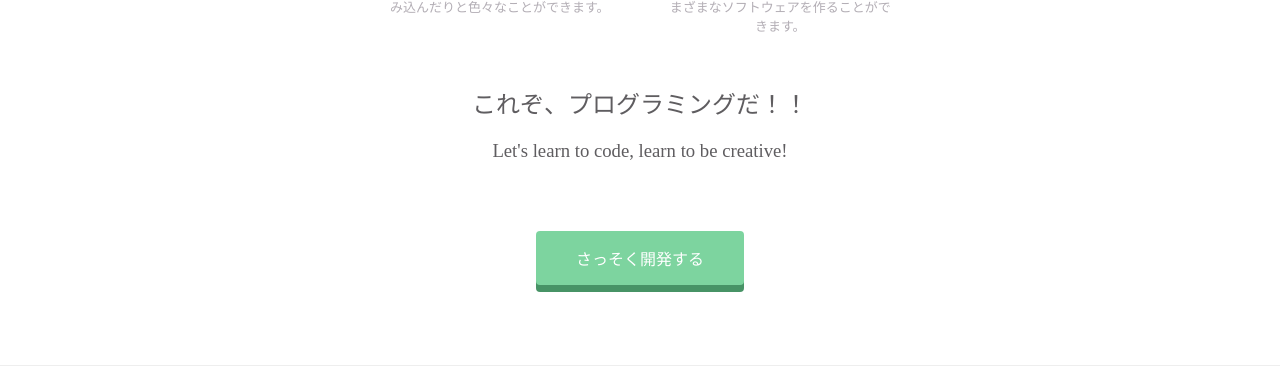
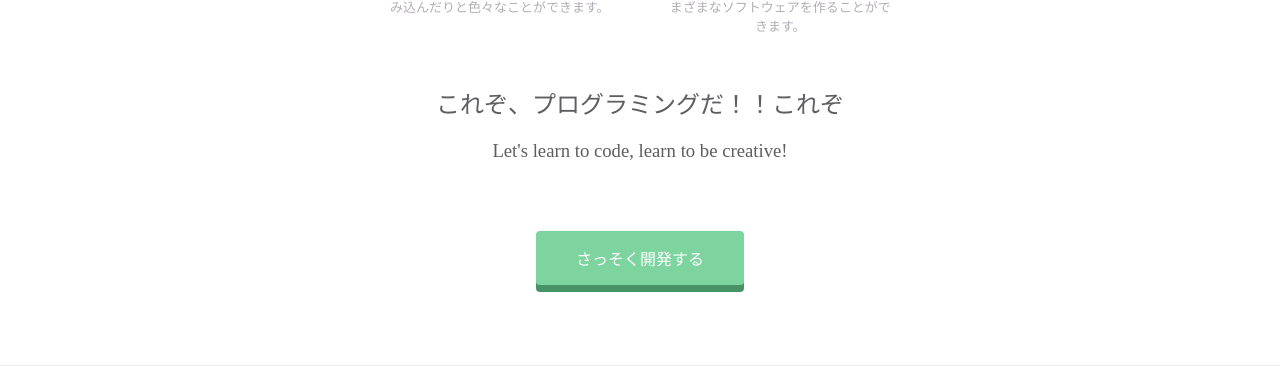
Before and after one commit to Usuknnara8/.github.io, a plain HTML site: page index.html in a window 1280 px wide. Shown: the part 1261-1635 px from the top of the page. Drawn offline with Linux system fonts and the light colour scheme.

Commit message:
Update index.html

```diff
--- a/index.html
+++ b/index.html
@@ -74,7 +74,7 @@
   <div class="message-wrapper">
     <div class="container">
       <div class="heading">
-        <h2>これぞ、プログラミングだ！！</h2>
+        <h2>これぞ、プログラミングだ！！これぞ</h2>
         <h3>Let's learn to code, learn to be creative!</h3>
       </div>
       <span class="btn message">さっそく開発する</span>
```
